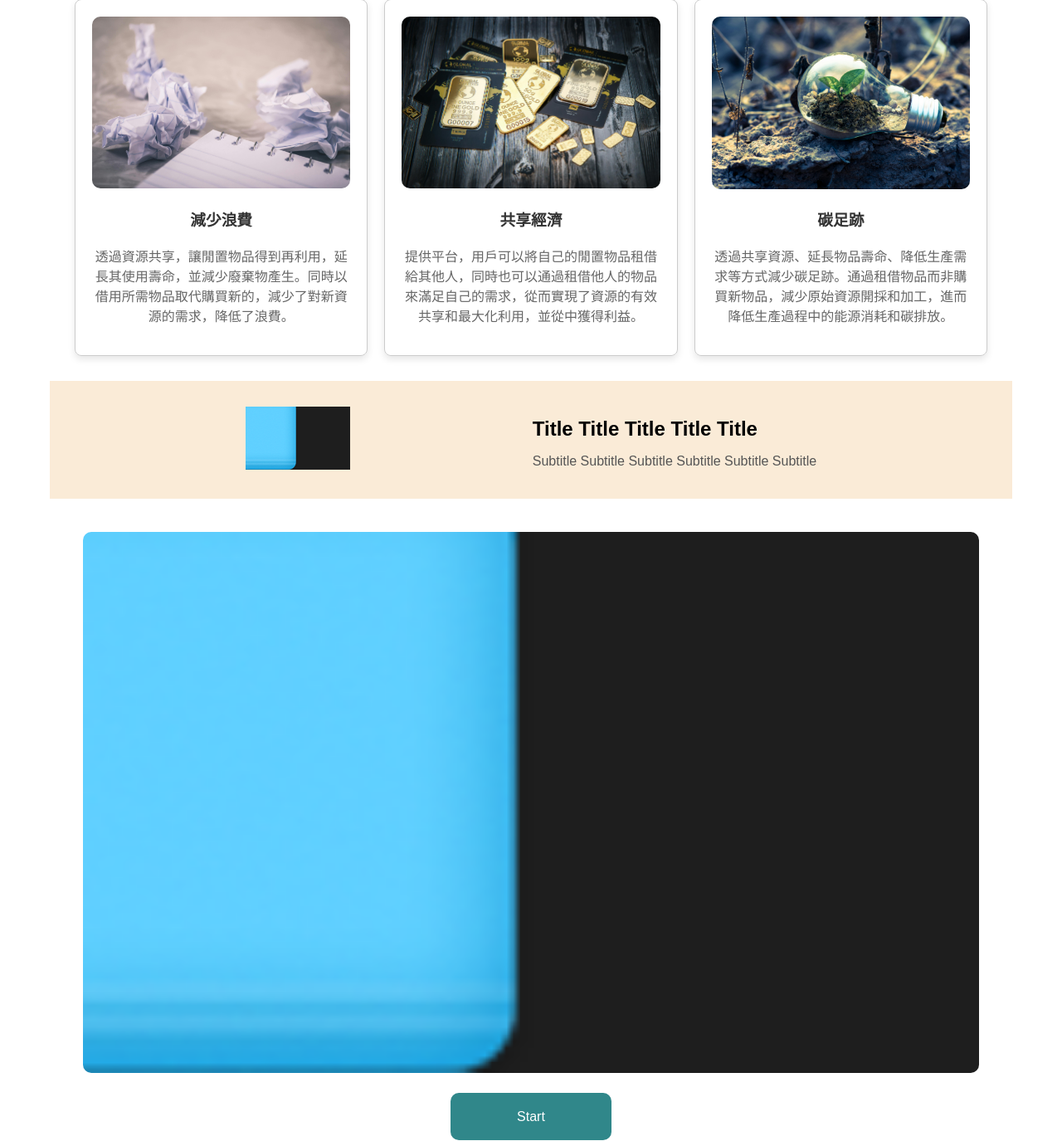
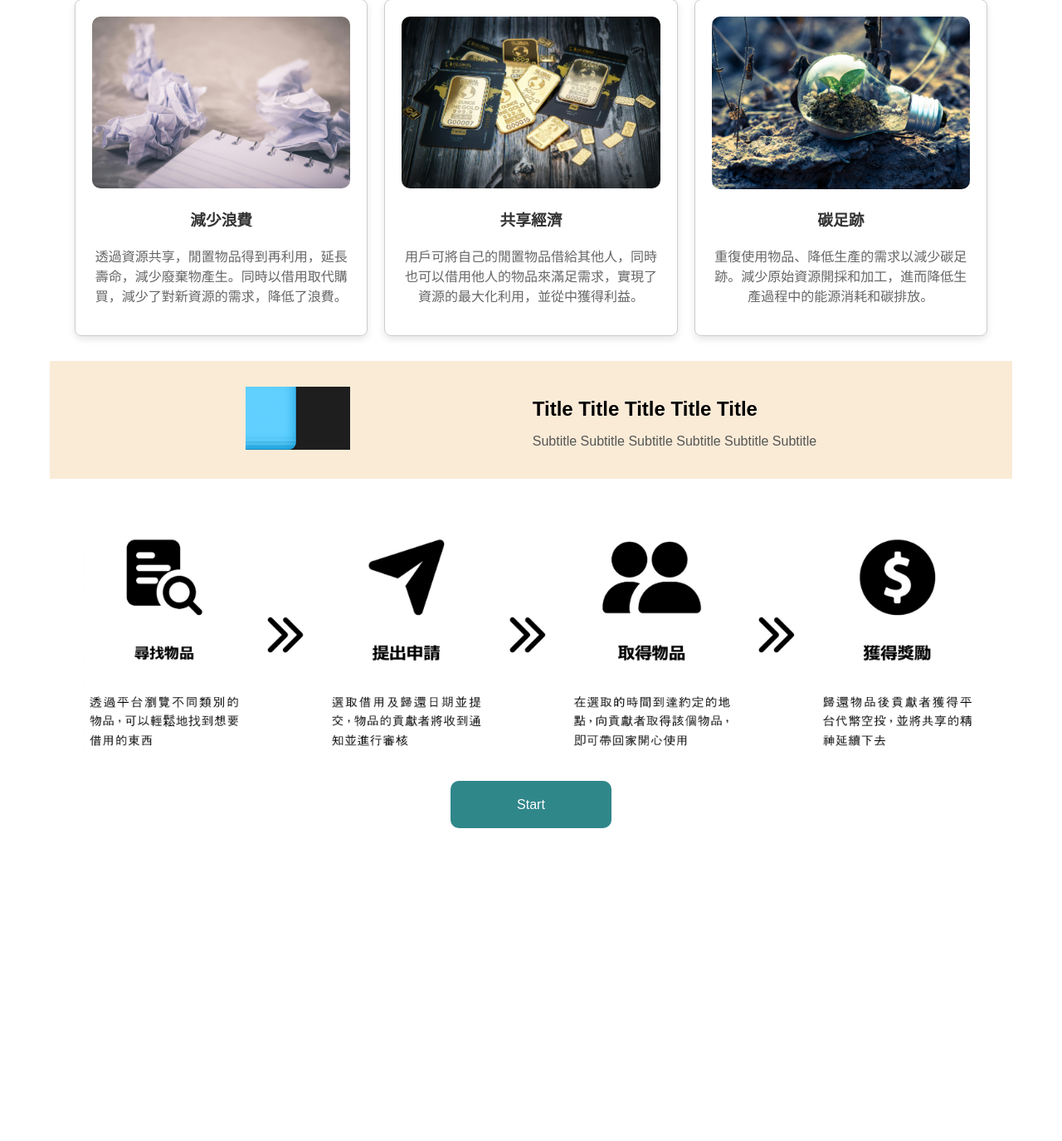
Before and after one commit to jimwu0516/ntub-project, a Django app: template share/templates/home.html in a window 1280 px wide. Shown: the part 465-1840 px from the top of the page at 83% size. After the commit the page ends 1463 px from the top, so only its background shows below. Run offline with Django 3.2, Linux system fonts and the light colour scheme; the template is opened without the code that fills it, so the values that code supplies are empty; some libraries are stand-ins or nearby versions.

Commit message:
home-page four-step flow chart

```diff
--- a/share/borrow/templates/borrow/available_borrow_items.html
+++ b/share/borrow/templates/borrow/available_borrow_items.html
@@ -71,6 +71,7 @@
   </nav>
 
   <div class="available-item-grid">
+    {% if  available_items%}
       {% for item in available_items %}
         <div class="available-item">
           <a href="{% url 'available_borrow_item' item.item_id %}">
@@ -80,5 +81,8 @@
           </a>
         </div>
       {% endfor %}
+    {% else %}
+        <p>There are no items available</p>
+    {% endif %}
   </div>
 {% endblock %}
--- a/share/templates/home.html
+++ b/share/templates/home.html
@@ -7,21 +7,22 @@
     <h1 style="padding: 50px;">Title Title Title Title Title Title Title</h1>
     <p style="padding: 50px;">Subtitle Subtitle Subtitle Subtitle Subtitle Subtitle Subtitle</p>
 
+
     <div class="home-card-container">
       <div class="home-card">
         <img src="{% static 'images/pexels-steve-johnson-963048.jpg' %}" alt="IMGIMG" />
         <h3>減少浪費</h3>
-        <p>透過資源共享，讓閒置物品得到再利用，延長其使用壽命，並減少廢棄物產生。同時以借用所需物品取代購買新的，減少了對新資源的需求，降低了浪費。</p>
+        <p>透過資源共享，閒置物品得到再利用，延長壽命，減少廢棄物產生。同時以借用取代購買，減少了對新資源的需求，降低了浪費。</p>
       </div>
       <div class="home-card">
         <img src="{% static 'images/pexels-michael-steinberg-318820.jpg' %}" alt="IMGIMG" />
         <h3>共享經濟</h3>
-        <p>提供平台，用戶可以將自己的閒置物品租借給其他人，同時也可以通過租借他人的物品來滿足自己的需求，從而實現了資源的有效共享和最大化利用，並從中獲得利益。</p>
+        <p>用戶可將自己的閒置物品借給其他人，同時也可以借用他人的物品來滿足需求，實現了資源的最大化利用，並從中獲得利益。</p>
       </div>
       <div class="home-card">
         <img src="{% static 'images/pexels-singkham-1108572.jpg' %}" alt="IMGIMG" />
         <h3>碳足跡</h3>
-        <p>透過共享資源、延長物品壽命、降低生產需求等方式減少碳足跡。通過租借物品而非購買新物品，減少原始資源開採和加工，進而降低生產過程中的能源消耗和碳排放。</p>
+        <p>重復使用物品、降低生產的需求以減少碳足跡。減少原始資源開採和加工，進而降低生產過程中的能源消耗和碳排放。</p>
       </div>
     </div>
 
@@ -37,8 +38,9 @@
     </div>
 
     <div class="borrow-flow-chart">
-      <img src="{% static 'images/testImage.png' %}" alt="Alt Text" style="width:100%; height:auto; border-radius: 10px;" />
+      <img src="{% static 'images/four-step.png' %}" alt="Alt Text" style="width:100%; height:auto; border-radius: 10px;" />
     </div>
+
 
     {% if not request.user.is_authenticated %}
       <a class="home-page-startbtn" href="{% url 'register' %}">Start</a>
```
Also changed, not shown: share/static/images/four-step.png (added), 1 other file. Lines whose indentation alone changed are shown as unchanged.
